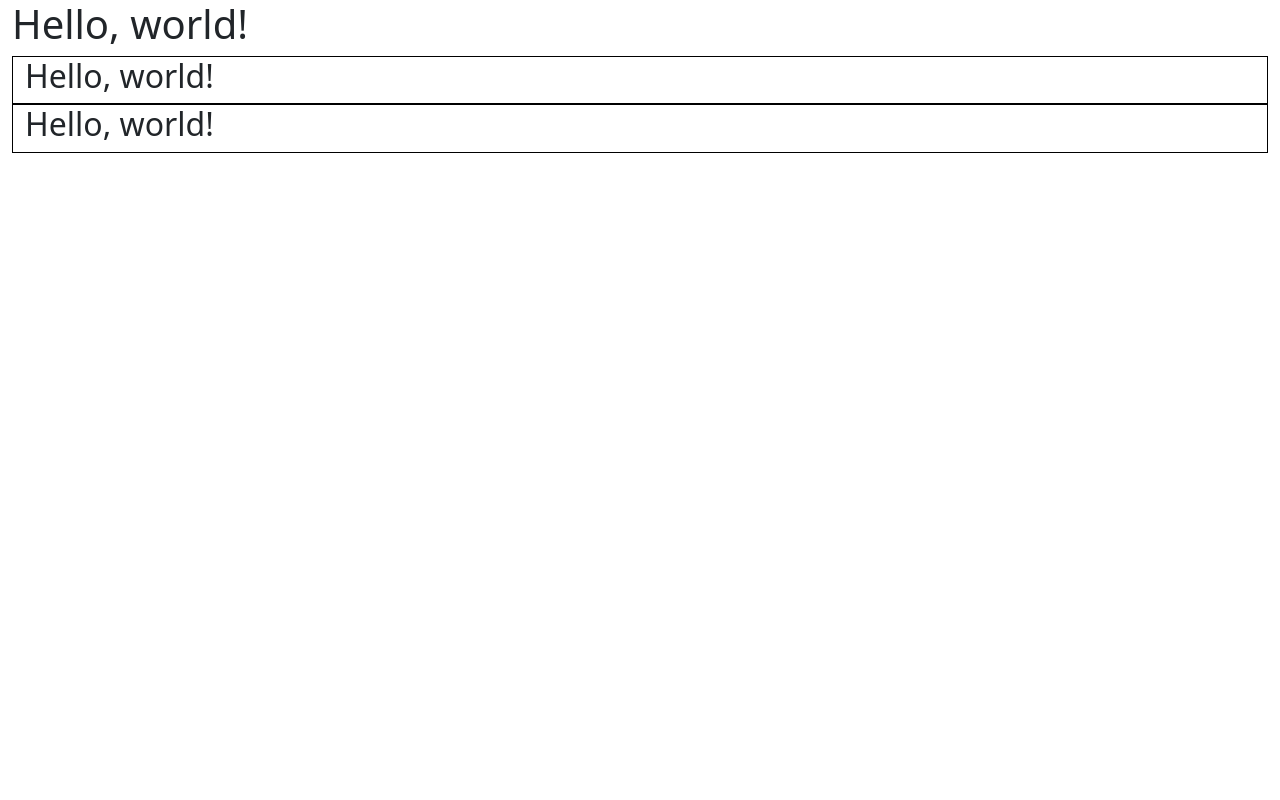
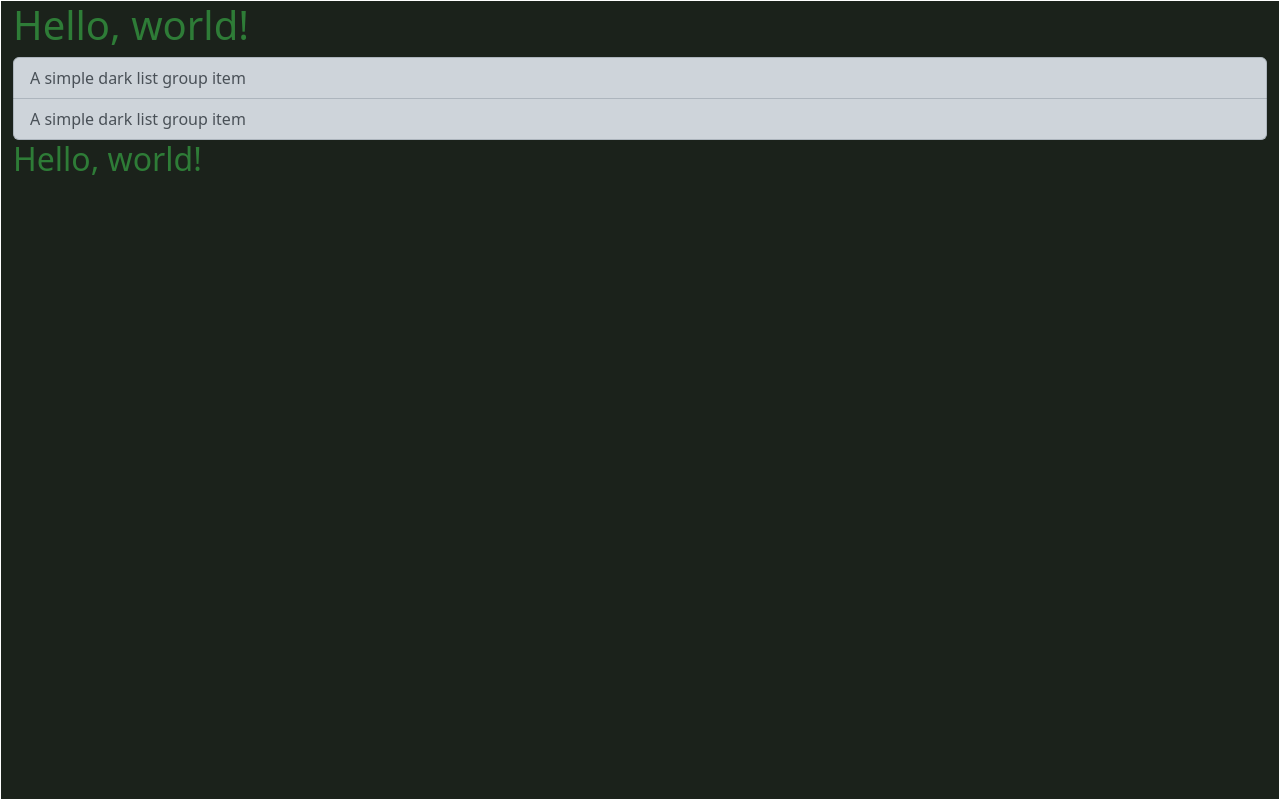
Before and after one commit to CrisHeinzen/repositorio, a plain HTML site: page TrabalhoFinalHTMLeCSS/index.html in a window 1280 px wide. Drawn offline with nearby package versions, Linux system fonts and the light colour scheme.

Commit message:
Iniciado repositório de portifólio

```diff
--- a/TrabalhoFinalHTMLeCSS/index.html
+++ b/TrabalhoFinalHTMLeCSS/index.html
@@ -3,21 +3,24 @@
     <meta charset="UTF-8" />
     <meta name="viewport" content="width=device-width, initial-scale=1" />
     <title>Repositório Cristiano Heinzen</title>
+    <link
+    href="https://cdn.jsdelivr.net/npm/bootstrap@5.3.6/dist/css/bootstrap.min.css"
+    rel="stylesheet"
+    integrity="sha384-4Q6Gf2aSP4eDXB8Miphtr37CMZZQ5oXLH2yaXMJ2w8e2ZtHTl7GptT4jmndRuHDT"
+    crossorigin="anonymous"
+    />
     <link rel="stylesheet" href="style.css" />
-    <link
-      href="https://cdn.jsdelivr.net/npm/bootstrap@5.3.6/dist/css/bootstrap.min.css"
-      rel="stylesheet"
-      integrity="sha384-4Q6Gf2aSP4eDXB8Miphtr37CMZZQ5oXLH2yaXMJ2w8e2ZtHTl7GptT4jmndRuHDT"
-      crossorigin="anonymous"
-    />
   </head>
   <body>
-    <div class="container-fluid ">
+    <div class="container-fluid visualizar">
       <h1>Hello, world!</h1>
-      <div class="container-fluid visualizar">
-      <h2>Hello, world!</h2>
+      <div >
+      <div class="list-group">
+  <a href="#" class="list-group-item list-group-item-action list-group-item-dark">A simple dark list group item</a>
+  <a href="#" class="list-group-item list-group-item-action list-group-item-dark">A simple dark list group item</a>
+</div>
     </div>
-    <div class="container-fluid visualizar">
+    <div >
       <h2>Hello, world!</h2>
     </div>
     </div>
--- a/TrabalhoFinalHTMLeCSS/style.css
+++ b/TrabalhoFinalHTMLeCSS/style.css
@@ -1,14 +1,26 @@
+:root{
+
+    --text-color: #2e7c37;
+    --backgoud: #1b221b;
+}
+
 *{
     padding: 0;
     margin: 0;
     box-sizing: border-box;
+    color: var(--text-color);
 }
+
 
 body{
     display: flex;
-    flex-direction: column;
+    background-color: var(--backgoud);
+    flex-wrap: nowrap;
+
 }
 
 .visualizar{
-    border: 1px black solid;
-}
+    border: 1px #fff solid;
+    display: flex;
+    flex-direction: column;
+    }
```
